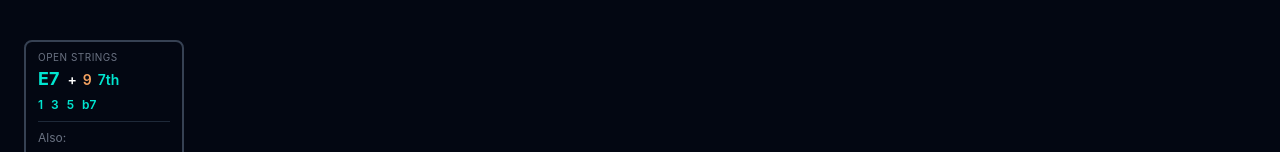
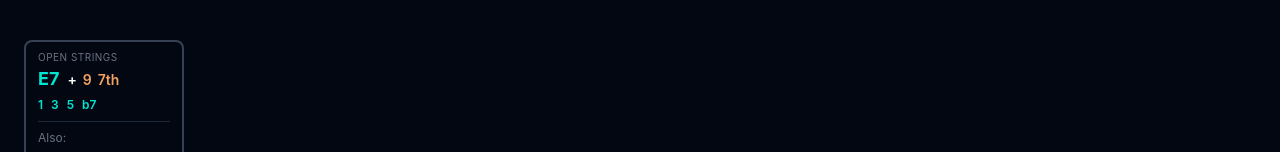
Before and after one commit to guild12/pedal-steel-visualizer, a React (Vite) app: page / in a window 1280 px wide. Shown: the part 415-567 px from the top of the page. Built offline with nearby package versions, Linux system fonts and the light colour scheme.

Commit message:
fix(theme): badge extension labels now use isExtension flag for correct coloring

```diff
--- a/src/components/ChordVisualization/ChordAnalyzerBadge.tsx
+++ b/src/components/ChordVisualization/ChordAnalyzerBadge.tsx
@@ -97,7 +97,7 @@ export function ChordAnalyzerBadge({
           <span className="text-sm font-semibold flex gap-1.5">
             +
             {extensions.map((e, i) => (
-              <span key={i} style={{ color: resolveChordColor(e.split(' ')[0], colorTheme) ?? '#F4A261' }}>
+              <span key={i} style={{ color: resolveChordColor(e.split(' ')[0], colorTheme, true) ?? '#F4A261' }}>
                 {e.split(' ')[0]}
               </span>
             ))}
@@ -154,7 +154,7 @@ export function ChordAnalyzerBadge({
             {extensions.map((ext, i) => (
               <span key={i}>
                 {i > 0 && <span className="text-gray-600">, </span>}
-                <span style={{ color: resolveChordColor(ext.split(' ')[0], colorTheme) ?? '#F4A261' }}>{ext}</span>
+                <span style={{ color: resolveChordColor(ext.split(' ')[0], colorTheme, true) ?? '#F4A261' }}>{ext}</span>
               </span>
             ))}
           </div>
```
